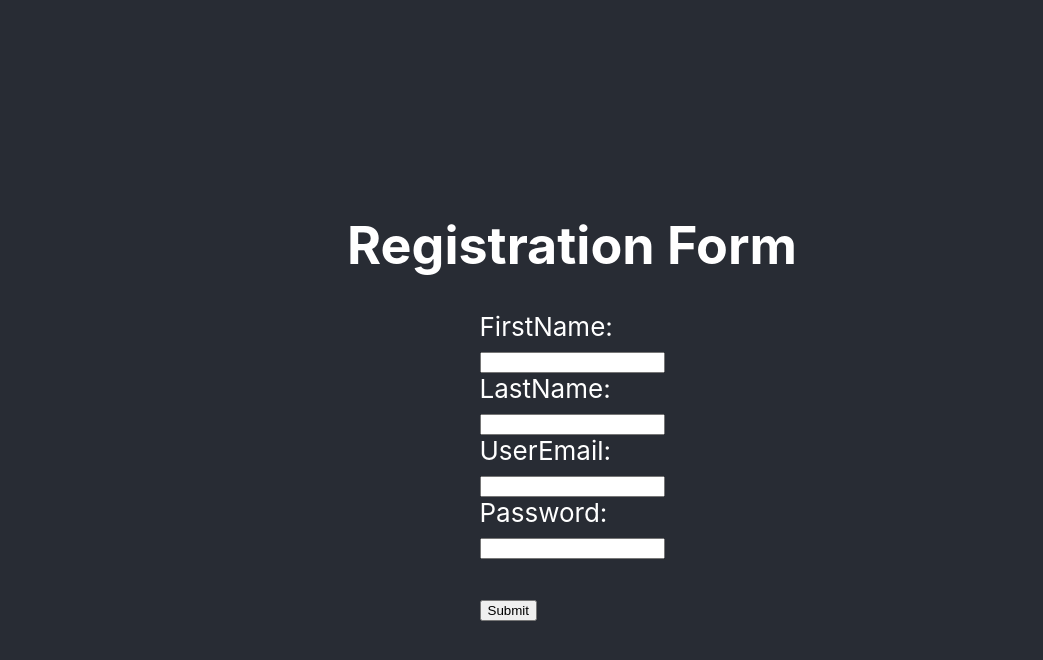
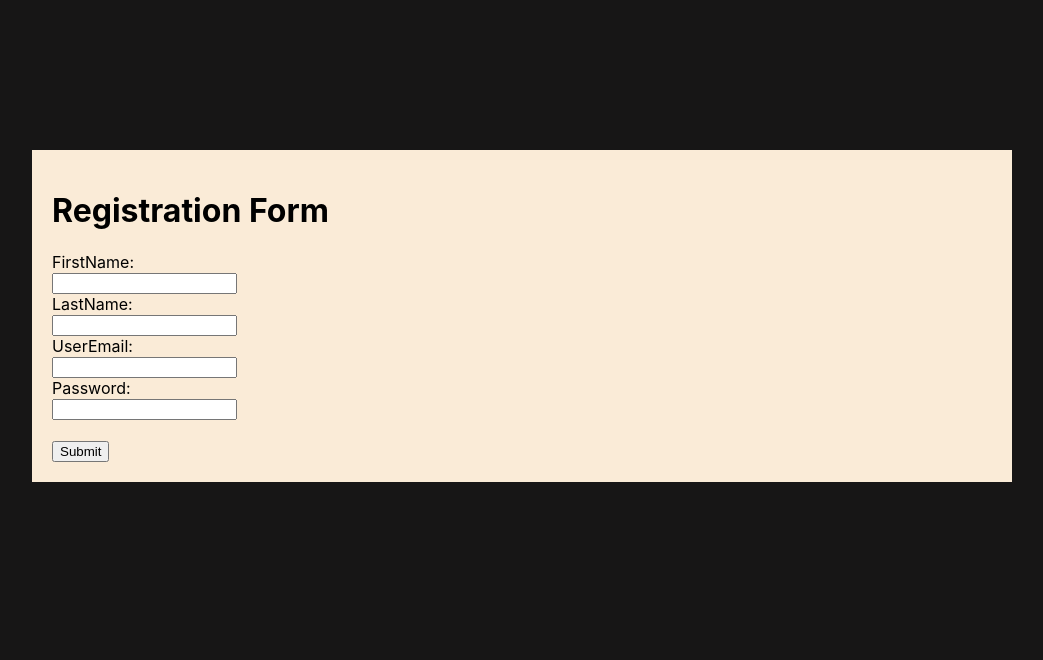
Before and after one commit to sarathchandranm2001/MERN_CERTIFICATION, a React (Create React App) app: page / in a window 1280 px wide. Shown: the top 660 px of the page, without its empty margins (68-1111 px from the left). Built offline with nearby package versions, Linux system fonts and the light colour scheme.

Commit message:
completed login page

```diff
--- a/src/Signup1.css
+++ b/src/Signup1.css
@@ -0,0 +1,15 @@
+
+body{
+    background-color: rgb(23, 22, 22);
+}
+.Signp{
+    margin-top: 150px;
+    margin-bottom: 100px;
+    margin-left: 100px;
+    margin-right: 200px;
+    padding-left: 20px;
+    padding-top: 20px;
+    padding-bottom: 20px;
+    padding-right: 20px;
+    background-color: antiquewhite;
+}
--- a/src/Signup1.js
+++ b/src/Signup1.js
@@ -13,7 +13,7 @@ function Signup() {
   const handleInputchange=(event)=>{//
     const{name,value}=event.target;//we are getting the name and value of the input field
     setFormData((prevData) => ({ ...prevData, [name]: value }))    //we are updating the current data with the new
-
+//... shallow copy (without affecting original data ,previous data is copied)
     }
     const handleSubmit=(event)=>{
     event.preventDefault()
@@ -21,7 +21,7 @@ function Signup() {
   }
   return (
     <div className='Signp'>
-      <header className="App-header">
+      <header className="">
         <h1>Registration Form</h1>
         <form onSubmit={handleSubmit}>
           <label>FirstName:</label>
```
